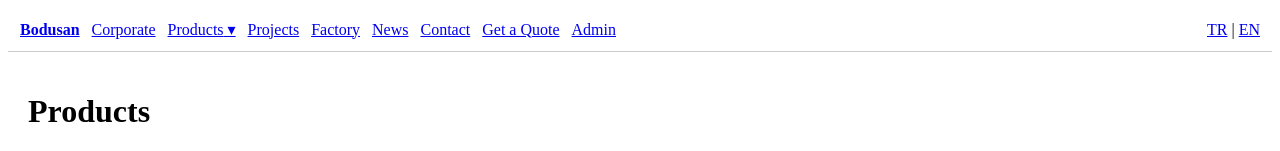
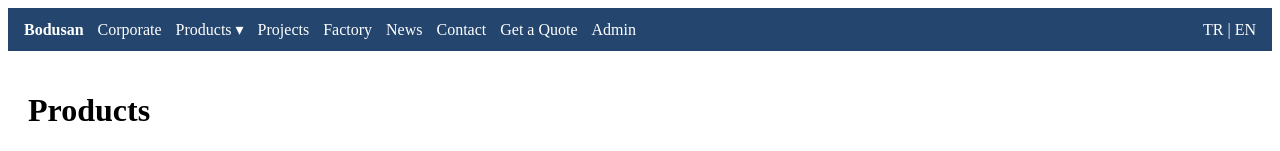
Before and after one commit to ilker-source/bodusan-mobilya, a Next.js app: page /en/urunler in a window 1280 px wide. Shown: the top 151 px of the page. Built offline with nearby package versions, Linux system fonts and the light colour scheme; no server answers; the database is empty.

Commit message:
header lacivert zemin geri

```diff
--- a/src/app/[locale]/layout.tsx
+++ b/src/app/[locale]/layout.tsx
@@ -7,19 +7,20 @@ export default async function LocaleLayout({children, params:{locale}}:{children
   const en = locale==='en';
   let cats: Awaited<ReturnType<typeof db.category.findMany>> = [];
   try { cats = await db.category.findMany({ orderBy:{ titleTr:"asc" } }); } catch { cats = []; }
+  const beyaz = {color:"#fff",textDecoration:"none"};
   return (<>
   <style>{`.urun-wrap{position:relative}.urun-drop{display:none;position:absolute;top:100%;left:0;background:#fff;border:1px solid #ddd;border-radius:12px;min-width:220px;box-shadow:0 8px 24px rgba(0,0,0,.12);z-index:50;padding:6px}.urun-wrap:hover .urun-drop{display:block}.urun-drop a{display:block;padding:8px 10px;border-radius:8px;color:#222;text-decoration:none;white-space:nowrap}.urun-drop a:hover{background:#eef3f8}`}</style>
-  <nav style={{display:"flex",gap:12,padding:12,borderBottom:"1px solid #ccc",alignItems:"center"}}>
-  <Link href={`/${locale}`}><b>Bodusan</b></Link>
-  <Link href={`/${locale}/kurumsal`}>{en?"Corporate":"Kurumsal"}</Link>
-  <div className="urun-wrap"><Link href={`/${locale}/urunler`}>{en?"Products":"Urunler"} ▾</Link><div className="urun-drop">{cats.map((c)=>(<Link key={c.id} href={`/${locale}/urunler?kategori=`+c.key}>{en?c.titleEn:c.titleTr}</Link>))}</div></div>
-  <Link href={`/${locale}/projeler`}>{en?"Projects":"Projeler"}</Link>
-  <Link href={`/${locale}/uretim`}>{en?"Factory":"Uretim"}</Link>
-  <Link href={`/${locale}/haberler`}>{en?"News":"Haberler"}</Link>
-  <Link href={`/${locale}/iletisim`}>{en?"Contact":"Iletisim"}</Link>
-  <Link href={`/${locale}/teklif-al`}>{en?"Get a Quote":"Teklif Al"}</Link>
-  <a href="/admin">Admin</a>
-  <span style={{marginLeft:"auto"}}><Link href="/tr">TR</Link> | <Link href="/en">EN</Link></span>
+  <nav style={{display:"flex",gap:14,padding:"12px 16px",background:"#24466E",color:"#fff",alignItems:"center"}}>
+  <Link href={`/${locale}`} style={beyaz}><b>Bodusan</b></Link>
+  <Link href={`/${locale}/kurumsal`} style={beyaz}>{en?"Corporate":"Kurumsal"}</Link>
+  <div className="urun-wrap"><Link href={`/${locale}/urunler`} style={beyaz}>{en?"Products":"Urunler"} ▾</Link><div className="urun-drop">{cats.map((c)=>(<Link key={c.id} href={`/${locale}/urunler?kategori=`+c.key}>{en?c.titleEn:c.titleTr}</Link>))}</div></div>
+  <Link href={`/${locale}/projeler`} style={beyaz}>{en?"Projects":"Projeler"}</Link>
+  <Link href={`/${locale}/uretim`} style={beyaz}>{en?"Factory":"Uretim"}</Link>
+  <Link href={`/${locale}/haberler`} style={beyaz}>{en?"News":"Haberler"}</Link>
+  <Link href={`/${locale}/iletisim`} style={beyaz}>{en?"Contact":"Iletisim"}</Link>
+  <Link href={`/${locale}/teklif-al`} style={beyaz}>{en?"Get a Quote":"Teklif Al"}</Link>
+  <a href="/admin" style={beyaz}>Admin</a>
+  <span style={{marginLeft:"auto"}}><Link href="/tr" style={beyaz}>TR</Link><span> | </span><Link href="/en" style={beyaz}>EN</Link></span>
   </nav>
   <NextIntlClientProvider messages={messages}>{children}</NextIntlClientProvider>
   </>);
```
